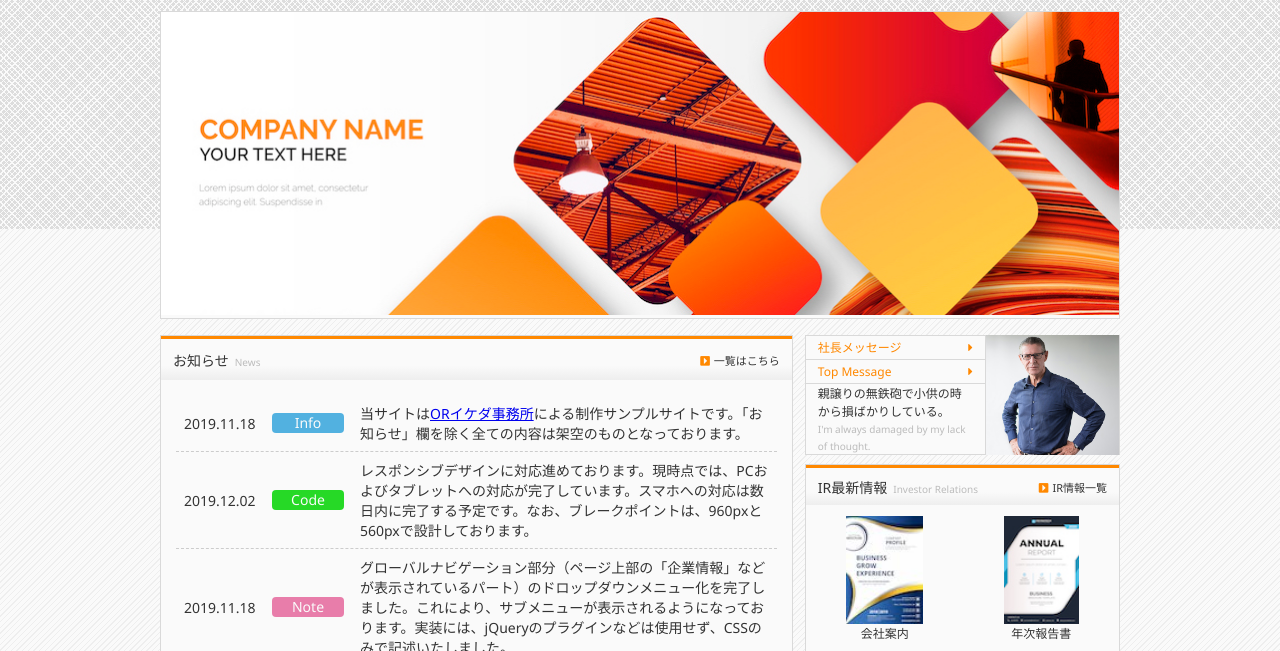
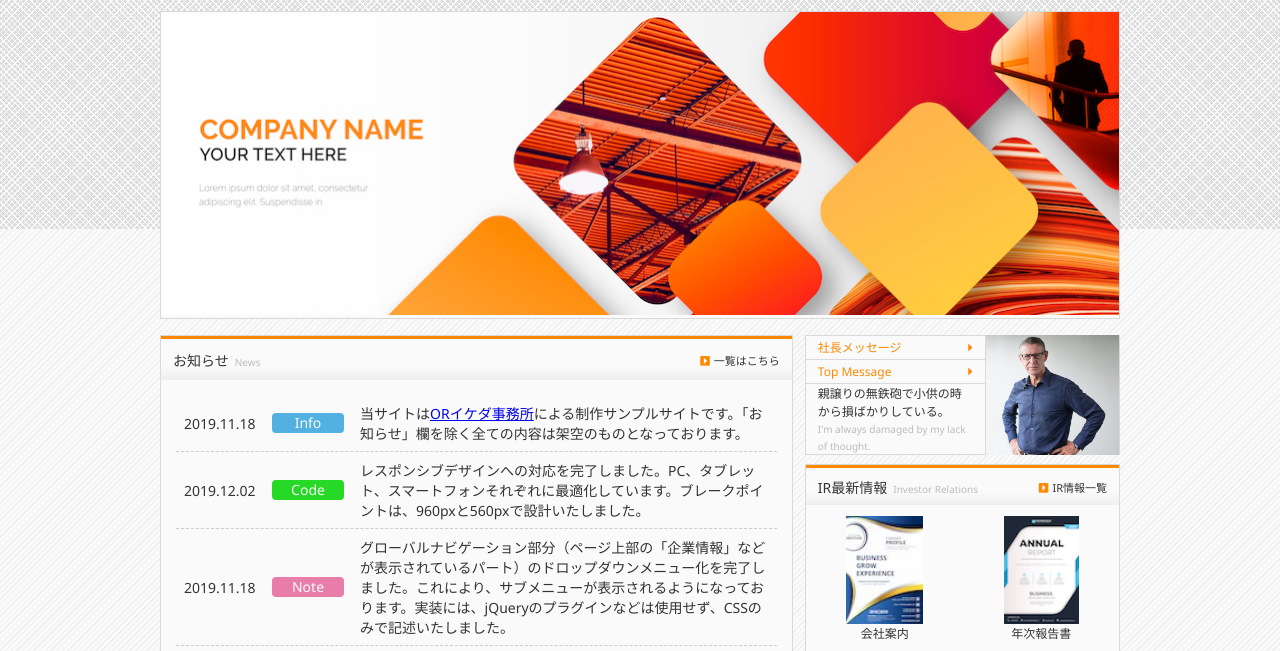
Before and after one commit to bugalu/sample_site_004_CorporateSite, a website: page src/index.html in a window 1280 px wide. Shown: the part 131-782 px from the top of the page. Drawn offline with Linux system fonts and the light colour scheme; some packages are replaced by stand-ins of ours.

Commit message:
Update main__news-body
ニュース本文を更新。

```diff
--- a/src/index.html
+++ b/src/index.html
@@ -152,7 +152,7 @@
                 <time datetime="2019-12-02">2019.12.02</time>
                 <div class="main__news-body-tag c-green">Code</div>
                 <p>
-                  レスポンシブデザインに対応進めております。現時点では、PCおよびタブレットへの対応が完了しています。スマホへの対応は数日内に完了する予定です。なお、ブレークポイントは、960pxと560pxで設計しております。
+                  レスポンシブデザインへの対応を完了しました。PC、タブレット、スマートフォンそれぞれに最適化しています。ブレークポイントは、960pxと560pxで設計いたしました。
                 </p>
               </li>
               <li>
```
